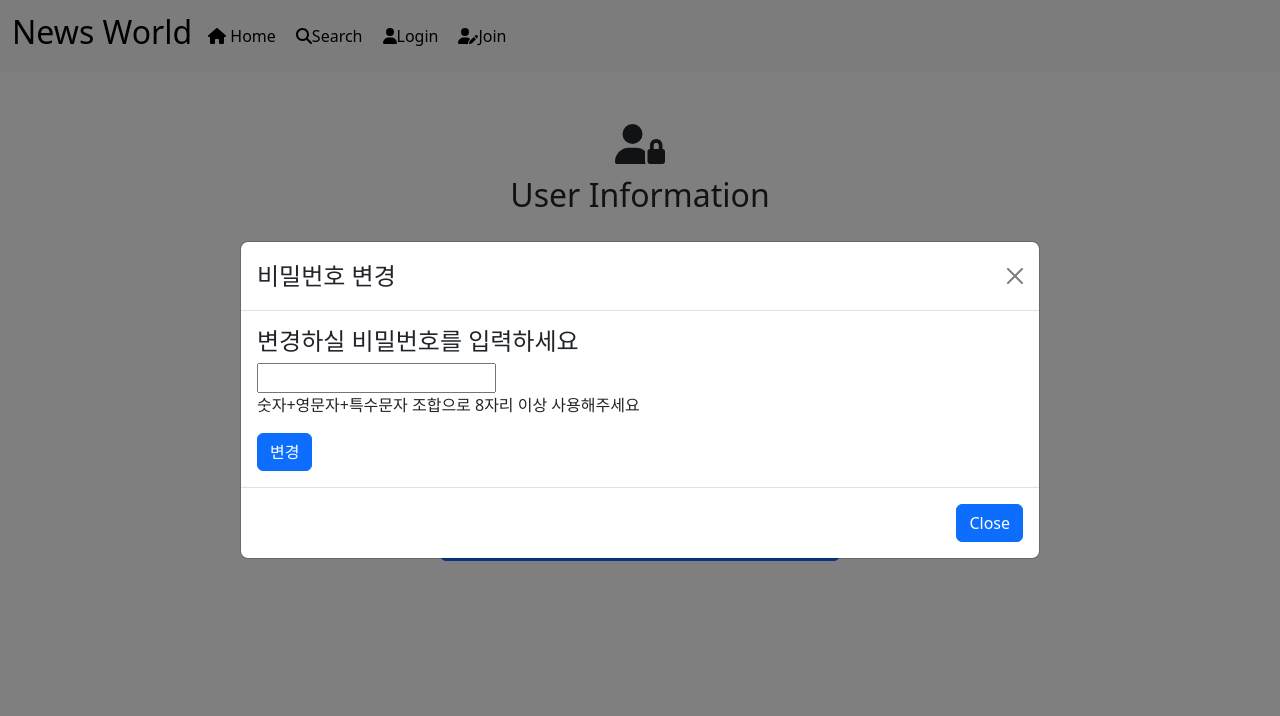
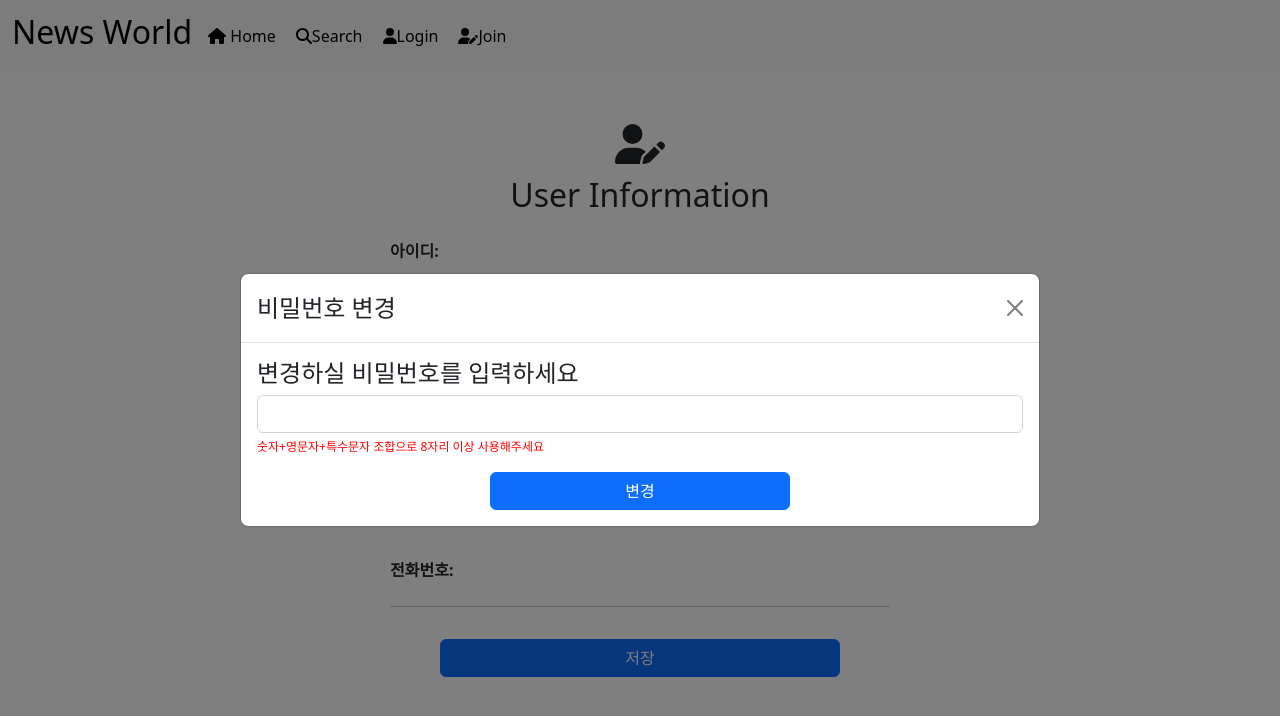
Before and after one commit to gihyeok10/News-Project, a React (Create React App) app in the folder client/: page /myPage in a window 1280 px wide. Both pictures are taken after a click on the button "비밀번호 변경". Shown: the top 716 px of the page. Built offline with nearby package versions, Linux system fonts and the light colour scheme.

Commit message:
mypage_finish

```diff
--- a/client/src/App.css
+++ b/client/src/App.css
@@ -10,10 +10,15 @@
 
 .label{
   margin-top: 1em;
+  font-weight: bold;
 }
+
+
 
 .label2{
   margin-top: 2em;
+  font-weight: bold;
+
 }
 
 .form{
@@ -35,6 +40,17 @@
   font-size: 12px;
   color: red;
   margin-top: 5px;
+}
+
+
+.center{
+  display: flex;
+  justify-content: center;
+  align-items: center;
+}
+
+.center Button{
+  width: 300px;
 }
 .btn_center{
 
@@ -74,3 +90,26 @@
 .drop_down{
   margin-right: 70px;
 }
+
+.border_line{
+  border: 1px solid black;
+}
+
+
+.Info_box{
+  display:flex;
+}
+
+.Info_box Button{
+}
+
+.pwp{
+  font-size: 20px;
+}
+
+.btn2{
+  margin-left: 100px;
+}
+.btn3{
+  margin-left: 115px;
+}
--- a/client/src/component/JoinForm.js
+++ b/client/src/component/JoinForm.js
@@ -7,14 +7,14 @@ import { useState } from "react";
 import { Button, Form, Container } from "react-bootstrap";
 import { useNavigate } from "react-router-dom";
 
-
 const JoinForm = () => {
-
   const navigate = useNavigate();
   const [ckPw, setCkPw] = useState(true);
   const [ckEm, setCkEm] = useState(true);
   const [ckPh, setCkPh] = useState(true);
-  const [ckId,setCkId] = useState(true);
+  const [ckId, setCkId] = useState(true);
+  const [existEm, setExistEm] = useState(true);
+
   const checkPhonenumber = (e) => {
     // '-' 입력 시
     var regExp = /^01(?:0|1|[6-9])(?:\d{3}|\d{4})\d{4}$/;
@@ -54,6 +54,19 @@ const JoinForm = () => {
     } else {
       setCkEm(true);
     }
+
+    axios
+      .post("http://localhost:3001/checkEmail2", {
+        email: email,
+      })
+      .then((res) => {
+        console.log(res.data);
+        if (res.data[0].cnt >= 1) {
+          setExistEm(false);
+        } else {
+          setExistEm(true);
+        }
+      });
   };
 
   const [password, setPassword] = useState("");
@@ -63,6 +76,7 @@ const JoinForm = () => {
   const [email, setEmail] = useState("");
 
   const adduser = () => {
+    if(ckEm&&ckId&&ckPh&&existEm){
     axios
       .post("http://localhost:3001/adduser", {
         password: password,
@@ -74,27 +88,28 @@ const JoinForm = () => {
       .then((res) => {
         console.log(name);
         console.log("성공!");
-        alert(`${name}님 회원가입을 축하 드립니다`)
-        navigate('/login')
-
+        alert(`${name}님 회원가입을 축하 드립니다`);
+        navigate("/login");
       });
+    }else{
+      alert("양식에 맞게 작성해주세요!")
+    }
   };
 
   const selectuser = () => {
-    axios.post("http://localhost:3001/selectid" , {
-      id:id
-    }).then((res) => {
-      console.log("결과값",res.data)
-      if(res.data[0].cnt === 1){
-        setCkId(false);
-      }
-      else{
-        setCkId(true);
-      }
-
-    } )
-
-  }
+    axios
+      .post("http://localhost:3001/selectid", {
+        id: id,
+      })
+      .then((res) => {
+        console.log("결과값", res.data);
+        if (res.data[0].cnt === 1) {
+          setCkId(false);
+        } else {
+          setCkId(true);
+        }
+      });
+  };
 
   return (
     <Container className="joinForm">
@@ -126,11 +141,8 @@ const JoinForm = () => {
               onChange={(e) => {
                 setId(e.target.value);
               }}
-
             />
-            {ckId ? null: (
-              <p>해당 아이디는 이미 사용중입니다.</p>
-            )}
+            {ckId ? null : <p>해당 아이디는 이미 사용중입니다.</p>}
             <Form.Label className="label">비밀번호</Form.Label>
             <Form.Control
               className="input_box"
@@ -154,12 +166,7 @@ const JoinForm = () => {
                 setPhone_number(e.target.value);
               }}
             />
-            {ckPh ? null : (
-              <p>
-                - 없이
-                연락처를 입력해주세요
-              </p>
-            )}
+            {ckPh ? null : <p>- 없이 연락처를 입력해주세요</p>}
 
             <Form.Label className="label">이메일</Form.Label>
             <Form.Control
@@ -170,7 +177,10 @@ const JoinForm = () => {
                 setEmail(e.target.value);
               }}
             />
-            {ckEm ? null : <p>이메일 형식을 준수해주세요</p>}
+            {existEm ? (
+              <div>{ckEm ? null : <p>이메일 형식을 준수해주세요</p>}</div>
+            ) : null}
+            {existEm ? null : <p>해당 이메일은 이미 사용중인 이메일입니다!</p>}
           </Form.Group>
           <div className="btn_center">
             <Button onClick={adduser}>회원가입</Button>
--- a/client/src/component/UserModal.js
+++ b/client/src/component/UserModal.js
@@ -1,6 +1,6 @@
 import React from "react";
 import Modal from "react-bootstrap/Modal";
-import { Button } from "react-bootstrap";
+import { Button,Form } from "react-bootstrap";
 import { useState } from "react";
 import axios from "axios";
 const UserModal = (props) => {
@@ -19,23 +19,23 @@ const UserModal = (props) => {
     }
   };
   const changePassword = (e) => {
-    if(ckPw == true){
+    if (ckPw == true) {
       axios
         .post("http://localhost:3001/changePassword", {
           password: pw,
           id: props.id,
         })
         .then((res) => {
-        console.log("돌아온데이타", res);
-        alert("변경이 완료되었습니다.")
-        props.onHide()
-      });}
-      else{
-        alert("형식에 맞는 비밀번호를 입력해주세요")
+          alert("변경이 완료되었습니다.");
+          props.onHide();
+          window.location.reload();
+        });
+    } else {
+      alert("형식에 맞는 비밀번호를 입력해주세요");
     }
   };
   return (
-    <Modal
+    <Modal className="wjj" style={{margin:0}}
       {...props}
       size="lg"
       aria-labelledby="contained-modal-title-vcenter"
@@ -48,21 +48,25 @@ const UserModal = (props) => {
       </Modal.Header>
       <Modal.Body>
         <h4>변경하실 비밀번호를 입력하세요</h4>
-        <input
-          type="text"
+        <Form >
+        <Form.Control
+          type="password"
           onChange={(e) => {
             setPw(e.target.value);
           }}
           onBlur={checkPassword}
-        ></input>
-        {ckPw ? <p>사용가능한 비밀번호 입니다</p> :(
+        ></Form.Control>
+        {ckPw ? (
+          <p>사용가능한 비밀번호 입니다</p>
+        ) : (
           <p>숫자+영문자+특수문자 조합으로 8자리 이상 사용해주세요</p>
         )}
+        </Form>
+        <div className="center">
         <Button onClick={changePassword}>변경</Button>
+        </div>
       </Modal.Body>
-      <Modal.Footer>
-        <Button onClick={props.onHide}>Close</Button>
-      </Modal.Footer>
+
     </Modal>
   );
 };
--- a/client/src/component/UserModalEmail.js
+++ b/client/src/component/UserModalEmail.js
@@ -1,20 +1,57 @@
 import React from "react";
 import Modal from "react-bootstrap/Modal";
-import { Button } from "react-bootstrap";
-import { useState } from 'react';
-import axios from 'axios';
+import { Button,Form } from "react-bootstrap";
+import { useState } from "react";
+import axios from "axios";
 const UserModalEmail = (props) => {
-    const [email,setEmail] = useState("")
-    const changeEmail = () => {
-        axios.post("http://localhost:3001/changeEmail",{
-            email:email,
-            id:props.id
-        }).then((res) => {
-            console.log("돌아온데이타",res)
+  const [email, setEmail] = useState("");
+  const [ckEm, setCkEm] = useState(false);
+  const [existEm, setExistEm] = useState(true);
+
+  const checkEmail = (e) => {
+    var regExp =
+      /^[0-9a-zA-Z]([-_\.]?[0-9a-zA-Z])*@[0-9a-zA-Z]([-_\.]?[0-9a-zA-Z])*\.[a-zA-Z]{2,3}$/i;
+    // 형식에 맞는 경우 true 리턴
+    if (regExp.test(e.target.value) == false) {
+      setCkEm(false);
+    } else {
+      setCkEm(true);
+    }
+
+    axios
+      .post("http://localhost:3001/checkEmail2", {
+        email: email,
+      })
+      .then((res) => {
+        console.log(res.data);
+        if (res.data[0].cnt >= 1) {
+          setExistEm(false);
+        } else {
+          setExistEm(true);
+        }
+      });
+  };
+
+  const changeEmail = () => {
+    if (ckEm && existEm) {
+      axios
+        .post("http://localhost:3001/changeEmail", {
+          email: email,
+          id: props.id,
         })
+        .then((res) => {
+          alert("이메일이 변경되었습니다!");
+          props.onHide();
+          window.location.reload();
+        });
+    } else {
+      alert("이미 있는 이메일이 또는 이메일 형식을 확인해주세요");
     }
+  };
   return (
     <Modal
+      className="wjj"
+      style={{ margin: 0 }}
       {...props}
       size="lg"
       aria-labelledby="contained-modal-title-vcenter"
@@ -27,12 +64,29 @@ const UserModalEmail = (props) => {
       </Modal.Header>
       <Modal.Body>
         <h4>변경하실 이메일을 입력하세요</h4>
-        <input type="text" onChange={(e) => {setEmail(e.target.value)}}></input>
+        <Form>
+        <Form.Control
+          type="text"
+          onChange={(e) => {
+            setEmail(e.target.value);
+          }}
+          onBlur={checkEmail}
+        ></Form.Control>
+        {existEm ? (
+          <div>
+            {ckEm ? (
+              <p>사용이 가능합니다!</p>
+            ) : (
+              <p>해당 이메일 형식을 준수해주세요 / Ex:gh9812301@naver.com</p>
+            )}
+          </div>
+        ) : null}
+        {existEm ? null : <p>해당 이메일은 이미 사용중인 이메일입니다.</p>}
+        </Form>
+        <div className="center">
         <Button onClick={changeEmail}>변경</Button>
+        </div>
       </Modal.Body>
-      <Modal.Footer>
-        <Button onClick={props.onHide}>Close</Button>
-      </Modal.Footer>
     </Modal>
   );
 };
--- a/client/src/pages/MyPage.js
+++ b/client/src/pages/MyPage.js
@@ -1,22 +1,18 @@
 import React from "react";
 import { useSelector } from "react-redux";
-import { Container, Form, Button } from "react-bootstrap";
+import { Container, Form, Button, Col, Row } from "react-bootstrap";
 import { FontAwesomeIcon } from "@fortawesome/react-fontawesome";
-import { faUserLock } from "@fortawesome/free-solid-svg-icons";
+import { faUserLock, faUserPen } from "@fortawesome/free-solid-svg-icons";
 import UserModal from "../component/UserModal";
 import UserModalEmail from "../component/UserModalEmail";
 import { useState, useEffect } from "react";
 import axios from "axios";
 const MyPage = () => {
-
-
   const [pwModal, setPwModal] = useState(false);
   const [modalShow, setModalShow] = useState(false);
   const [modalShow2, setModalShow2] = useState(false);
   const [emailModal, setEmailModal] = useState(false);
   let { user } = useSelector((state) => state.userInfo);
-
-
 
   console.log(pwModal);
   console.log("나의 정보:", user);
@@ -25,7 +21,7 @@ const MyPage = () => {
       <div className="wjj">
         <div className="h1">
           <h1>
-            <FontAwesomeIcon icon={faUserLock} />
+            <FontAwesomeIcon icon={faUserPen} />
           </h1>
           <h2>User Information</h2>
         </div>
@@ -33,14 +29,22 @@ const MyPage = () => {
           <Form.Group className="mb-3" controlId="formBasicEmail">
             <Form.Label className="label">아이디:</Form.Label>
             <div>{user.id}</div>
+            <hr></hr>
+            <Form.Label className="label">비밀번호:</Form.Label>
+            <Row>
+              <Col> {user.password}</Col>
+              <Col>
+                <Button
+                  variant="danger"
+                  onClick={() => setModalShow2(true)}
+                  className="btn2"
+                >
+                  비밀번호 변경
+                </Button>
+              </Col>
+            </Row>
 
-            <Form.Label className="label">비밀번호:</Form.Label>
-            <div>
-              {user.password}
-              <Button variant="primary" onClick={() => setModalShow2(true)}>
-                비밀번호 변경
-              </Button>
-            </div>
+            <hr></hr>
             <UserModal
               id={user.id}
               pw={user.password}
@@ -49,10 +53,21 @@ const MyPage = () => {
             />
 
             <Form.Label className="label">이메일:</Form.Label>
-            <div>
-              {user.email} <Button onClick={() => setModalShow(true)}>이메일 변경</Button>
-
-            </div>
+            <Row>
+            <Col>
+              {user.email}
+              </Col>
+              <Col>
+              <Button
+                variant="danger"
+                onClick={() => setModalShow(true)}
+                className="btn3"
+              >
+                이메일 변경
+              </Button>
+              </Col>
+              </Row>
+            <hr></hr>
             <UserModalEmail
               id={user.id}
               email={user.email}
@@ -61,7 +76,7 @@ const MyPage = () => {
             />
             <Form.Label className="label">전화번호:</Form.Label>
             <div>{user.phone_number}</div>
-
+            <hr></hr>
             <div className="btn_center">
               <Button onClick={() => window.location.reload()}>저장</Button>
             </div>
@@ -76,5 +91,7 @@ const MyPage = () => {
 export default MyPage;
 
 //전화번호,비밀번호,email  바꿀수 있게끔. clear
-// 비밀번호,email 유효성 검사.
-// 모달창 디자인 , 마이페이지 UI디자인 ,저장하면 화면 리프레시, 변경 누르면 ALERT 변경 되었습니다. 저장을 눌러주세요 하면서 모달창 닫음.
+// 비밀번호,email 유효성 검사. clear
+// 모달창 디자인  clear, ,저장하면 화면 리프레시, 변경 누르면 ALERT 변경 되었습니다. 저장을 눌러주세요 하면서 모달창 닫음. clear
+//마이페이지 UI디자인
+//조인창 이메일 유효성 검사.
```
Also changed, not shown: 1 other file (tests, documents, lock files or other folders). Lines whose indentation alone changed are shown as unchanged.
